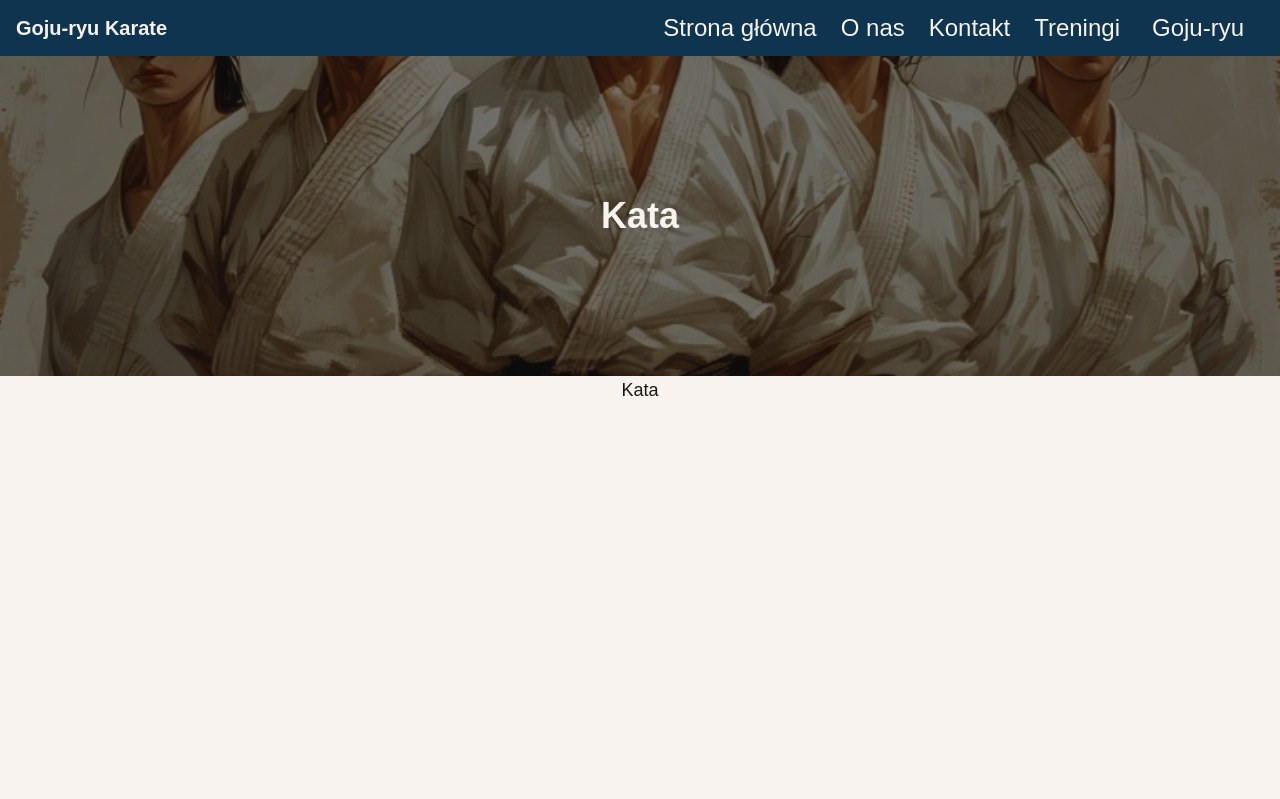
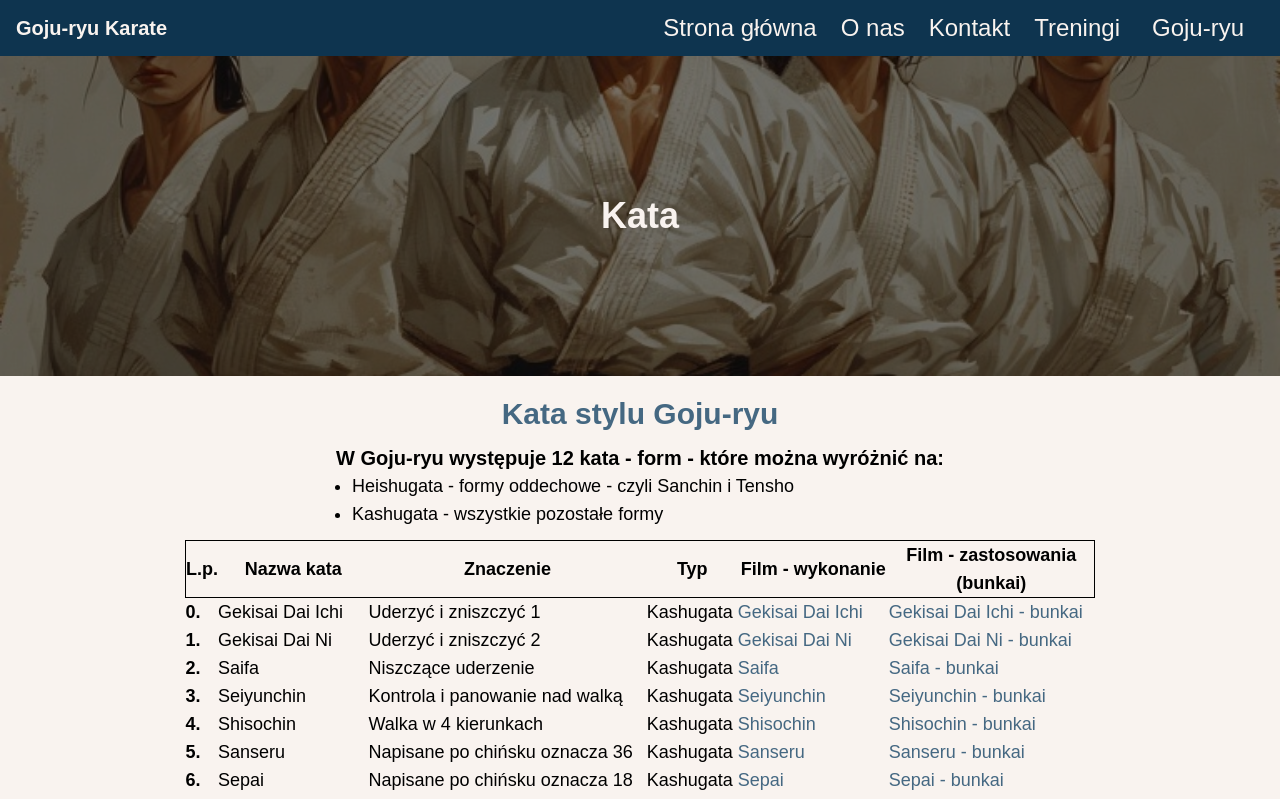
Before and after one commit to piotrjarz/goju-ryu-strona, a Next.js app: page /goju-ryu/kata in a window 1280 px wide. Shown: the top 799 px of the page. Built offline with nearby package versions, Linux system fonts and the light colour scheme.

Commit message:
Fix/Feature: Fix displaying toggle button, add kata movies

```diff
--- a/src/app/goju-ryu/kata/page.tsx
+++ b/src/app/goju-ryu/kata/page.tsx
@@ -1,5 +1,56 @@
+import { all_kata_list } from "@/data/articles/ArtData_Kata"
+
 export default function Kata(){
+    let index = 0;
     return(
-        <h1>Kata</h1>
+        <div className="text-black text-center p-5">
+            <h1 className="text-3xl header-text-blue font-semibold">Kata stylu Goju-ryu</h1>
+            <section>
+                <article className="mx-auto max-w-6xl my-3">
+                    <h2 className="text-xl font-semibold">W Goju-ryu występuje 12 kata - form - które można wyróżnić na:</h2>
+                    <ul className=" list-disc mx-auto text-justify max-w-xl">
+                        <li>Heishugata - formy oddechowe - czyli Sanchin i Tensho</li>
+                        <li>Kashugata - wszystkie pozostałe formy</li>
+                    </ul>
+                </article>
+
+                <article className="relative overflow-x-auto my-3">
+                    <table className="text-justify w-10/12 mx-auto">
+                        <thead>
+                            <tr className="text-center border">
+                                <th>L.p.</th>
+                                <th>Nazwa kata</th>
+                                <th>Znaczenie</th>
+                                <th>Typ</th>
+                                <th>Film - wykonanie</th>
+                                <th>Film - zastosowania (bunkai)</th>
+                            </tr>
+                        </thead>
+                        <tbody className="px-3 py-2">
+                            {all_kata_list.map( kata => (
+                                <tr key={index} className="border-0 my-2">
+                                    <td className="font-semibold">{index++}.</td>
+                                    <td>{kata.kata.name}</td>
+                                    <td>{kata.kata.translation}</td>
+                                    <td>{kata.kata.type}</td>
+                                    <td><a href={kata.movie} target="_blank" className="header-text-blue">{kata.kata.name}</a></td>
+                                    <td>
+                                        {(kata.movie_bunkai !== undefined) ? (
+                                        <a href={kata.movie_bunkai} target="_blank" className="header-text-blue">{kata.kata.name} - bunkai</a>
+                                        ) : (<p className="text-center"> - </p>)}
+
+                                    </td>
+                                </tr>
+                            ))}
+                        </tbody>
+                    </table>
+                </article>
+
+                <article className="my-10">
+                    <p>W ramach zastosowań kata występuje także renzoku bunkai dla Gekisai dai ichi: <a href="https://www.youtube.com/watch?v=xTVrHhCXXQU" target="_blank" className="header-text-blue">Renzoku Bunkai</a></p>
+                </article>
+
+            </section>
+        </div>
     )
 }
--- a/src/components/nav_dropdown.tsx
+++ b/src/components/nav_dropdown.tsx
@@ -38,7 +38,7 @@ export default function DropDown(
         <div ref={dropdownRef} className="relative inline-block text-left m-1">
             <button
                 onClick={() => setOpen(!open)}
-                className={`px-4 py-2 rounded transition ${className}`}>
+                className={`md:px-4 md:py-2 rounded transition ${className}`}>
                     {label}
             </button>
 
--- a/src/data/articles/ArtData_Kata.ts
+++ b/src/data/articles/ArtData_Kata.ts
@@ -21,75 +21,112 @@ enum KataIndex{
 export const GekisaiDaiIchiArticle : KataArticle = {
     kata : kataList[KataIndex.GEKISAI_DAI_ICHI],
     header : "Gekisai Dai Ichi",
-    description : ["Placeholder"]
+    description : ["Placeholder"],
+    movie : "https://www.youtube.com/watch?v=My-N4VQY6U0",
+    movie_bunkai : "https://www.youtube.com/watch?v=wK5CIgxB2n4"
 }
 
 export const GekisaiDaiNiArticle : KataArticle = {
     kata : kataList[KataIndex.GEKISAI_DAI_NI],
     header : "Gekisai Dai Ni",
-    description : ["Placeholder"]
+    description : ["Placeholder"],
+    movie : "https://www.youtube.com/watch?v=7ATBdHJcq-g",
+    movie_bunkai : "https://www.youtube.com/watch?v=qeG4iJkhC8M"
 }
 
 export const SaifaArticle : KataArticle = {
     kata : kataList[KataIndex.SAIFA],
     header : "Saifa",
-    description : ["Placeholder"]
+    description : ["Placeholder"],
+    movie : "https://www.youtube.com/watch?v=JJoSqgQ9LPY",
+    movie_bunkai : "https://www.youtube.com/watch?v=J_lb5DK-jEk"
 }
 
 
 export const SeiyunchinArticle : KataArticle = {
     kata : kataList[KataIndex.SEIYUNCHIN],
     header : "Seiyunchin",
-    description : ["Placeholder"]
+    description : ["Placeholder"],
+    movie : "https://www.youtube.com/watch?v=lmEGhHsovto",
+    movie_bunkai : "https://www.youtube.com/watch?v=A7ozAXBHSvw"
 }
 
 export const ShisochinArticle : KataArticle = {
     kata : kataList[KataIndex.SHISOCHIN],
     header : "Shisochin",
-    description : ["Placeholder"]
+    description : ["Placeholder"],
+    movie : "https://www.youtube.com/watch?v=0j1iT-ceRuw",
+    movie_bunkai : "https://www.youtube.com/watch?v=Ns-usmbe_7g"
 }
 
 export const SanseruArticle : KataArticle = {
     kata : kataList[KataIndex.SANSERU],
     header : "Sanseru",
-    description : ["Placeholder"]
+    description : ["Placeholder"],
+    movie : "https://www.youtube.com/watch?v=tCrXO9MQJyk",
+    movie_bunkai : "https://www.youtube.com/watch?v=DBAItFJOrzA"
 }
 
 
 export const SepaiArticle : KataArticle = {
     kata : kataList[KataIndex.SEPAI],
     header : "Sepai",
-    description : ["Placeholder"]
+    description : ["Placeholder"],
+    movie : "https://www.youtube.com/watch?v=rBvK4eSHReY",
+    movie_bunkai : "https://www.youtube.com/watch?v=ch425QMrgak"
 }
 
 
 export const KururunfaArticle : KataArticle = {
     kata : kataList[KataIndex.KURURUNFA],
     header : "Kururunfa",
-    description : ["Placeholder"]
+    description : ["Placeholder"],
+    movie : "https://www.youtube.com/watch?v=3HGX7L6VIcU",
+    movie_bunkai : "https://www.youtube.com/watch?v=F6oRPSOeCn4"
 }
 
 export const SeisanArticle : KataArticle = {
     kata : kataList[KataIndex.SEISAN],
     header : "Seisan",
-    description : ["Placeholder"]
+    description : ["Placeholder"],
+    movie : "https://www.youtube.com/watch?v=3pHRMf9H2jI",
+    movie_bunkai : "https://www.youtube.com/watch?v=-2Ck-PZDVpE"
 }
 
 
 export const SuparimpeiArticle : KataArticle = {
     kata : kataList[KataIndex.SUPARIMPEI],
     header : "Suparimpei",
-    description : ["Placeholder"]
+    description : ["Placeholder"],
+    movie : "https://www.youtube.com/watch?v=0cTsuE3Sas4",
+    movie_bunkai : "https://www.youtube.com/watch?v=z3xzFEDUDV8"
 }
 
 export const SanchinArticle : KataArticle = {
     kata : kataList[KataIndex.SANCHIN],
     header : "Sanchin",
-    description : ["Placeholder"]
+    description : ["Placeholder"],
+    movie : "https://www.youtube.com/watch?v=PPAEMOnhEJY"
 }
 
 export const TenshoArticle : KataArticle = {
     kata : kataList[KataIndex.TENSHO],
     header : "Tensho",
-    description : ["Placeholder"]
+    description : ["Placeholder"],
+    movie : "https://www.youtube.com/watch?v=F6h9NxIamxQ"
 }
+
+export const all_kata_list = [
+    GekisaiDaiIchiArticle,
+    GekisaiDaiNiArticle,
+    SaifaArticle,
+    SeiyunchinArticle,
+    ShisochinArticle,
+    SanseruArticle,
+    SepaiArticle,
+    KururunfaArticle,
+    SeisanArticle,
+    SuparimpeiArticle,
+    SanchinArticle,
+    TenshoArticle
+]
--- a/src/data/types/kata_article.ts
+++ b/src/data/types/kata_article.ts
@@ -3,5 +3,7 @@ import { Kata } from "./kata"
 export type KataArticle = {
     kata : Kata,
     header : string,
-    description : string[]
+    description : string[],
+    movie? : string,
+    movie_bunkai? : string,
 }
```
Also changed, not shown: src/app/goju-ryu/page.tsx (+4 -4 lines).
